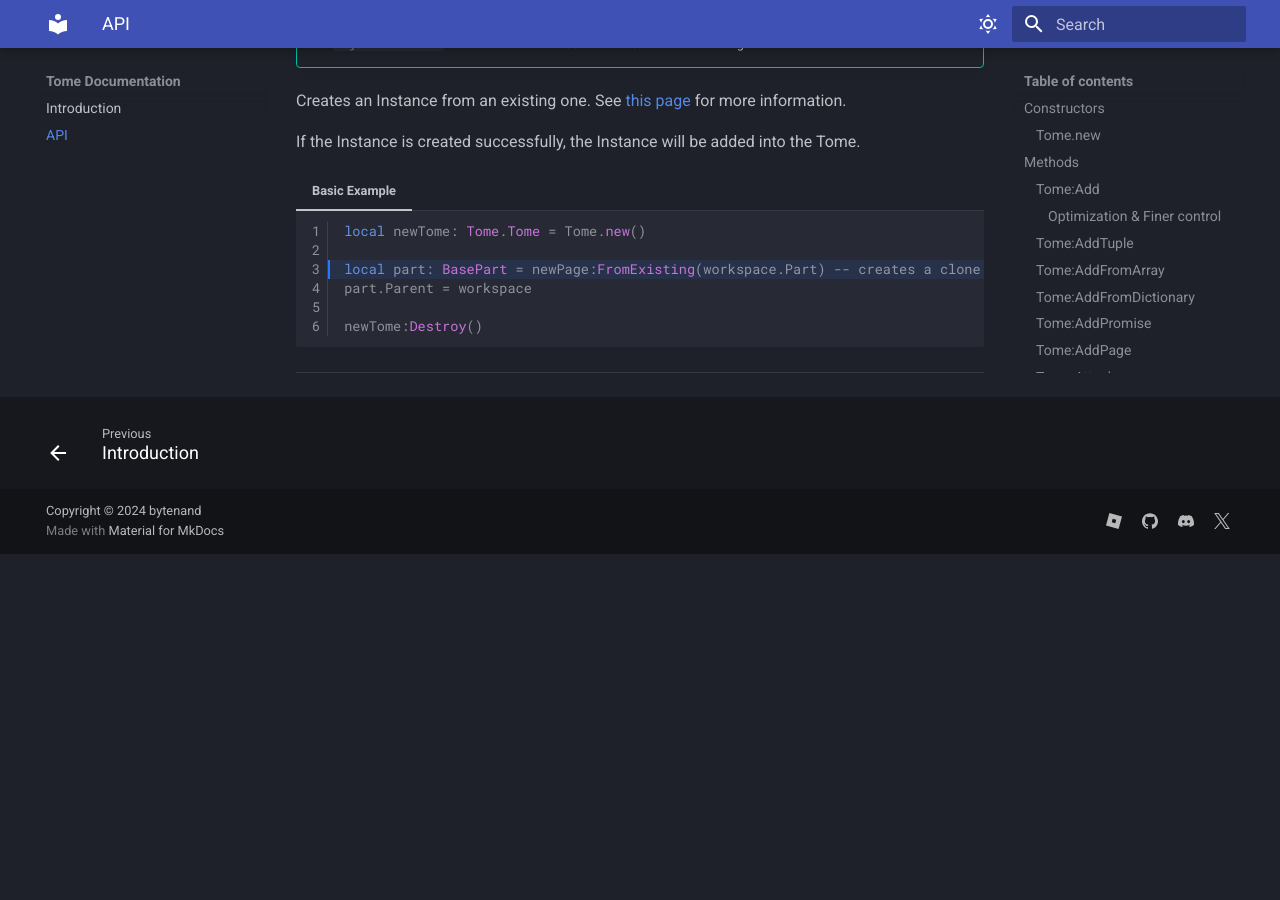
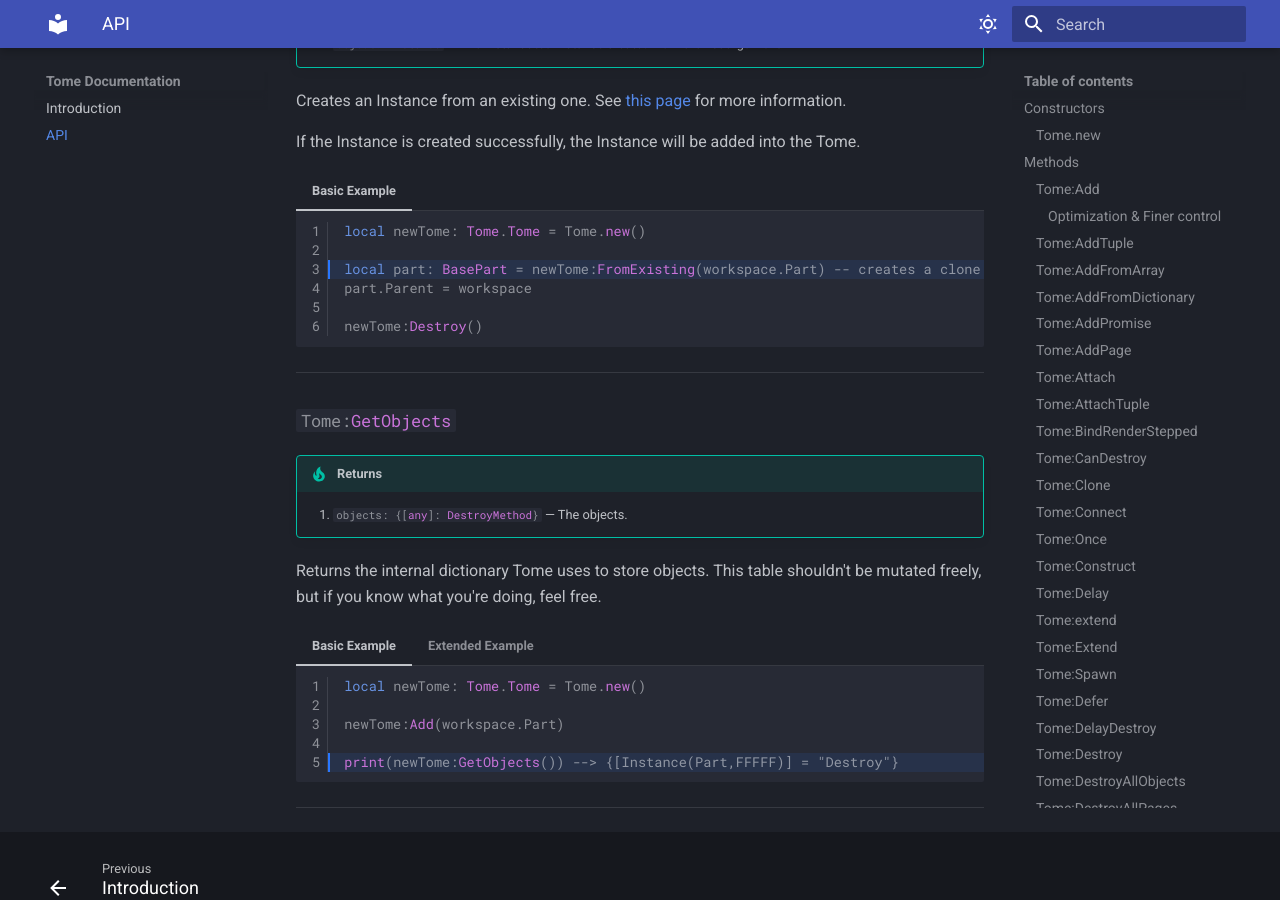
Before and after one commit to y29r/tome-docs, an MkDocs documentation site: the page built from docs/API.md, in a window 1280 px wide and 900 px high, scrolled down 17710 px. Built offline with MkDocs 1.6.1 and Material for MkDocs 9.7.7, drawn with Linux system fonts in a browser that asks for light colours; before the commit the page ends 18264 px from its top, so only the background shows below that; some of the changed text lies outside the part shown.

Commit message:
Added Tome:GetObjects

````diff
--- a/docs/API.md
+++ b/docs/API.md
@@ -774,7 +774,7 @@ Destroys the given object, only if it exists inside the Tome. Destroying it will
 	```luau linenums="1" hl_lines="5-5"
 	local newTome: Tome.Tome = Tome.new()
 
-	local part: BasePart = newPage:Add(workspace.Part)
+	local part: BasePart = newTome:Add(workspace.Part)
 
 	newTome:DestroyObject(part) --> destroys the part
 	```
@@ -792,7 +792,7 @@ Destroys the given object(s), only if they exist inside the Tome. Destroying the
 	```luau linenums="1" hl_lines="5-5"
 	local newTome: Tome.Tome = Tome.new()
 
-	local part: BasePart, part2: BasePart = newPage:AddTuple(workspace.Part, workspace.Part2)
+	local part: BasePart, part2: BasePart = newTome:AddTuple(workspace.Part, workspace.Part2)
 
 	newTome:DestroyTuple(part, part2) --> destroys "part" and "part2"
 	```
@@ -810,7 +810,7 @@ Destroys all objects with the given tag. This only works for Instances and the o
 	```luau linenums="1" hl_lines="6-6"
 	local newTome: Tome.Tome = Tome.new()
 
-	local part: BasePart = newPage:AddTuple(workspace.Part)
+	local part: BasePart = newTome:AddTuple(workspace.Part)
 	part:AddTag("Test")
 
 	newTome:DestroyObjectsWithTag("Test") --> destroys "part"
@@ -831,7 +831,7 @@ Destroys all objects that match the provided type. During querying Tome will sea
 	```luau linenums="1" hl_lines="5-5"
 	local newTome: Tome.Tome = Tome.new()
 
-	local part: BasePart = newPage:Add(workspace.Part)
+	local part: BasePart = newTome:Add(workspace.Part)
 
 	newTome:DestroyObjectsOfType("BasePart") --> destroys "part"
 	```
@@ -840,7 +840,7 @@ Destroys all objects that match the provided type. During querying Tome will sea
 	```luau linenums="1" hl_lines="6-6"
 	local newTome: Tome.Tome = Tome.new()
 
-	local part: BasePart = newPage:Add(workspace.Part)
+	local part: BasePart = newTome:Add(workspace.Part)
 	local signal: Signal.Signal = newTome:Signal()
 
 	newTome:DestroyObjectsOfType("Signal") --> destroys only "signal"
@@ -862,7 +862,7 @@ Returns whether the provided object exists inside the Tome
 	```luau linenums="1" hl_lines="5-5"
 	local newTome: Tome.Tome = Tome.new()
 
-	local part: BasePart = newPage:Add(workspace.Part)
+	local part: BasePart = newTome:Add(workspace.Part)
 
 	print(newTome:Contains(part)) --> true
 	```
@@ -890,7 +890,7 @@ The exact same as `#!luau Tome:Contains`.
 	```luau linenums="1" hl_lines="5-5"
 	local newTome: Tome.Tome = Tome.new()
 
-	local part: BasePart = newPage:Add(workspace.Part)
+	local part: BasePart = newTome:Add(workspace.Part)
 
 	print(newTome:Has(part)) --> true
 	```
@@ -921,10 +921,37 @@ If the Instance is created successfully, the Instance will be added into the Tom
 	```luau linenums="1" hl_lines="3-3"
 	local newTome: Tome.Tome = Tome.new()
 
-	local part: BasePart = newPage:FromExisting(workspace.Part) -- creates a clone
+	local part: BasePart = newTome:FromExisting(workspace.Part) -- creates a clone
 	part.Parent = workspace
 
 	newTome:Destroy()
 	```
 
 ---
+
+### `#!luau Tome:GetObjects`
+
+!!! tip "Returns"
+	1. `#!luau objects: {[any]: DestroyMethod}` &mdash; The objects.
+
+Returns the internal dictionary Tome uses to store objects. This table shouldn't be mutated freely, but if you know what you're doing, feel free.
+
+=== "Basic Example"
+	```luau linenums="1" hl_lines="5-5"
+	local newTome: Tome.Tome = Tome.new()
+
+	newTome:Add(workspace.Part)
+
+	print(newTome:GetObjects()) --> {[Instance(Part,FFFFF)] = "Destroy"}
+	```
+
+=== "Extended Example"
+	```luau linenums="1" hl_lines="3-5"
+	local newTome: Tome.Tome = Tome.new()
+
+	local objects: {[any]: Tome.DestroyMethod} = newTome:GetObjects()
+
+	objects[workspace.Part] = "Destroy"
+	```
+
+---
````
